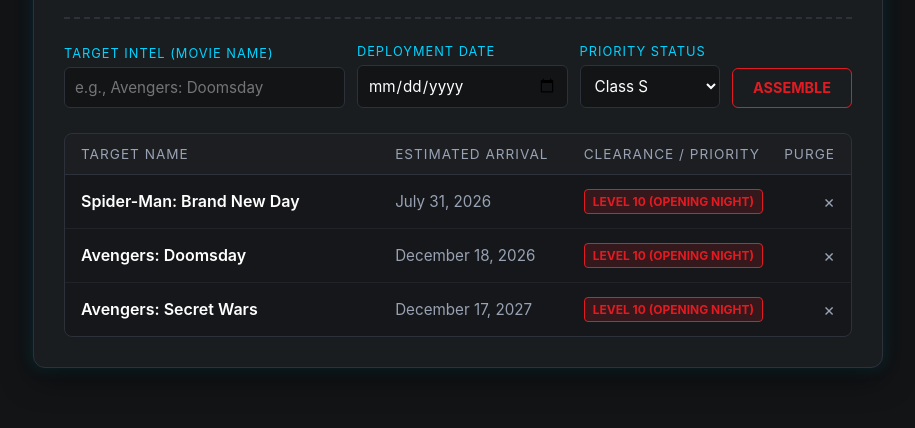
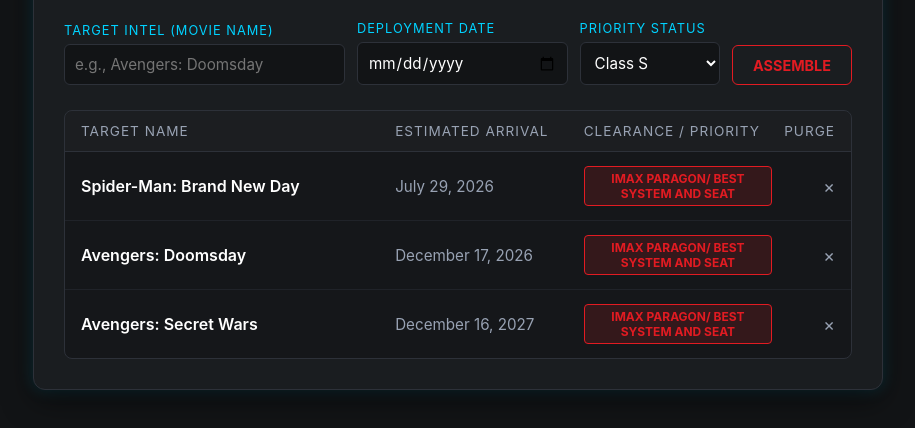
Before and after one commit to Patrick-T-Spaces/My-2026-MCU-Themed-Movie-Planner, a plain HTML site: page index.html in a window 1280 px wide. Shown: the part 262-690 px from the top of the page, without its empty margins (182-1097 px from the left). Drawn offline with Linux system fonts and the light colour scheme.

Commit message:
Update index.html

```diff
--- a/index.html
+++ b/index.html
@@ -250,7 +250,7 @@
         <div class="form-group">
             <label for="moviePriority">Priority Status</label>
             <select id="moviePriority">
-                <option value="Class S (IMAX Paragon Best System and Seat)">Class S</option>
+                <option value="Class S (IMAX Paragon/ Best System and Seat)">Class S</option>
                 <option value="Level 10 (Must Watch)">Level 10</option>
                 <option value="Level 5 (Only if possible)">Level 5</option>
                 <option value="Streaming / Digital">Class O</option>
@@ -277,9 +277,9 @@
 <script>
     // Pre-populate with confirmed Phase 6 Cinematic Schedule
     let watchlist = [
-        { title: "Spider-Man: Brand New Day", date: "2026-07-31", priority: "Level 10 (Opening Night)" },
-        { title: "Avengers: Doomsday", date: "2026-12-18", priority: "Level 10 (Opening Night)" },
-        { title: "Avengers: Secret Wars", date: "2027-12-17", priority: "Level 10 (Opening Night)" }
+        { title: "Spider-Man: Brand New Day", date: "2026-07-29", priority: "IMAX Paragon/ Best System and Seat" },
+        { title: "Avengers: Doomsday", date: "2026-12-17", priority: "IMAX Paragon/ Best System and Seat" },
+        { title: "Avengers: Secret Wars", date: "2027-12-16", priority: "IMAX Paragon/ Best System and Seat" }
     ];
 
     // Load data from browser memory if it exists from previous uses
```
